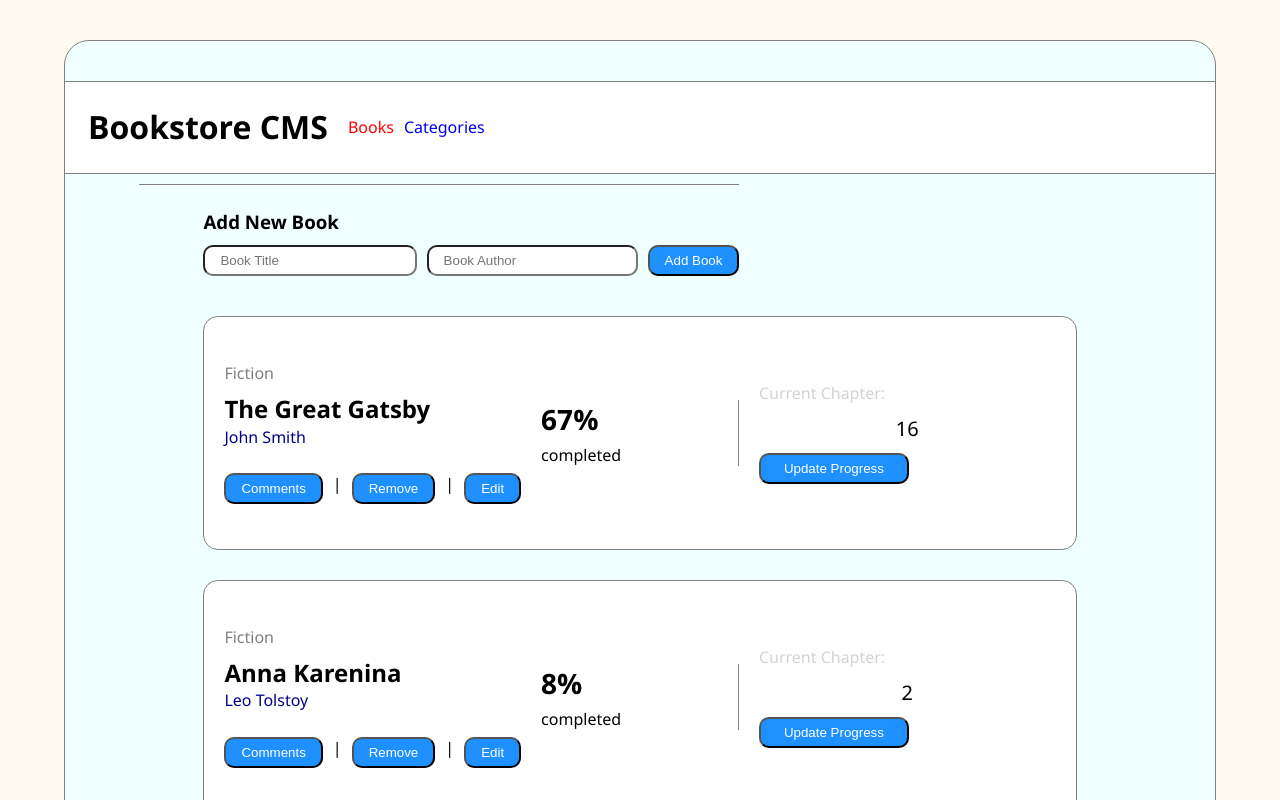
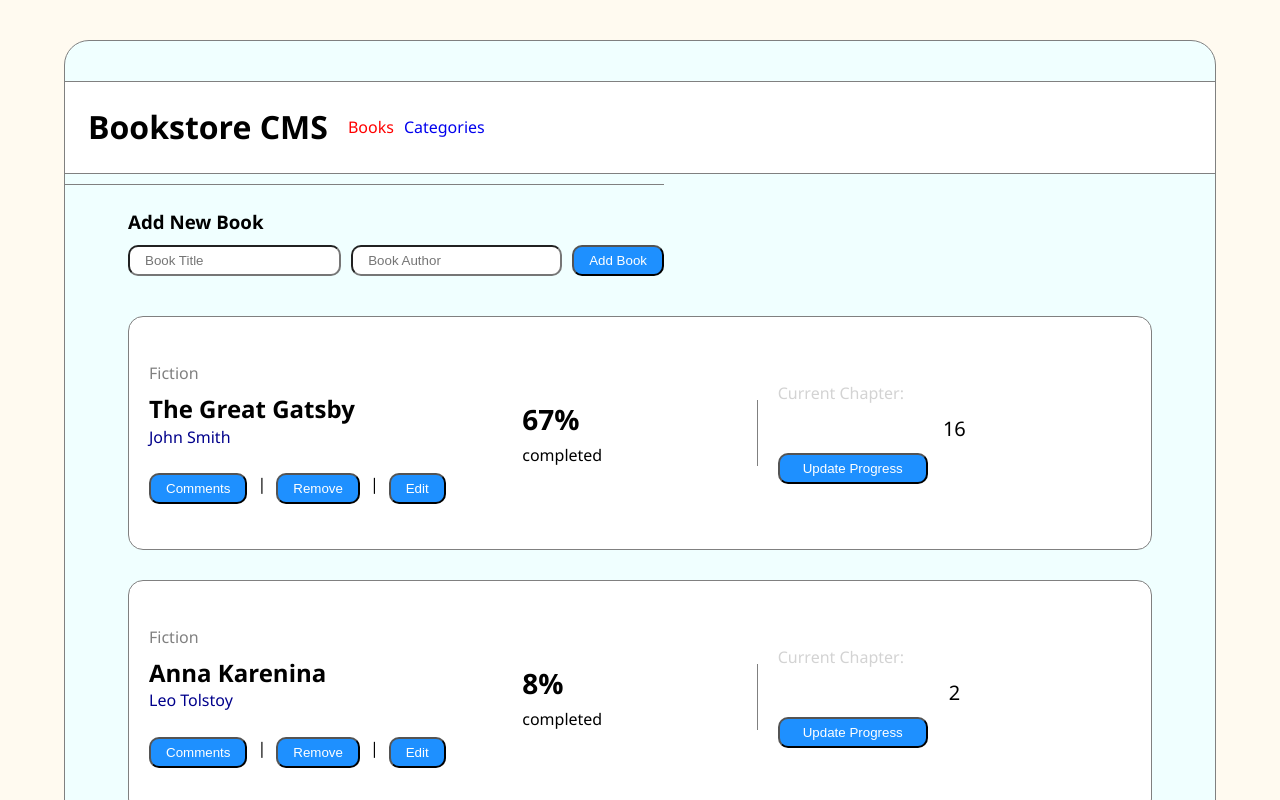
Before and after one commit to lordksix/bookstore-react-redux, a React (Create React App) app: page / in a window 1280 px wide. Shown: the top 800 px of the page. Built offline with nearby package versions, Linux system fonts and the light colour scheme.

Commit message:
Update App.css

```diff
--- a/src/styles/App.css
+++ b/src/styles/App.css
@@ -71,10 +71,11 @@ li {
 }
 
 .appBody {
-  display: grid;
-  grid-template-rows: auto 1fr;
-  justify-content: center;
+  display: flex;
+  flex-flow: column;
+  grid-auto-rows: max-content;
   gap: 10px;
+  height: 100%;
 }
 
 .bookItem {
```
